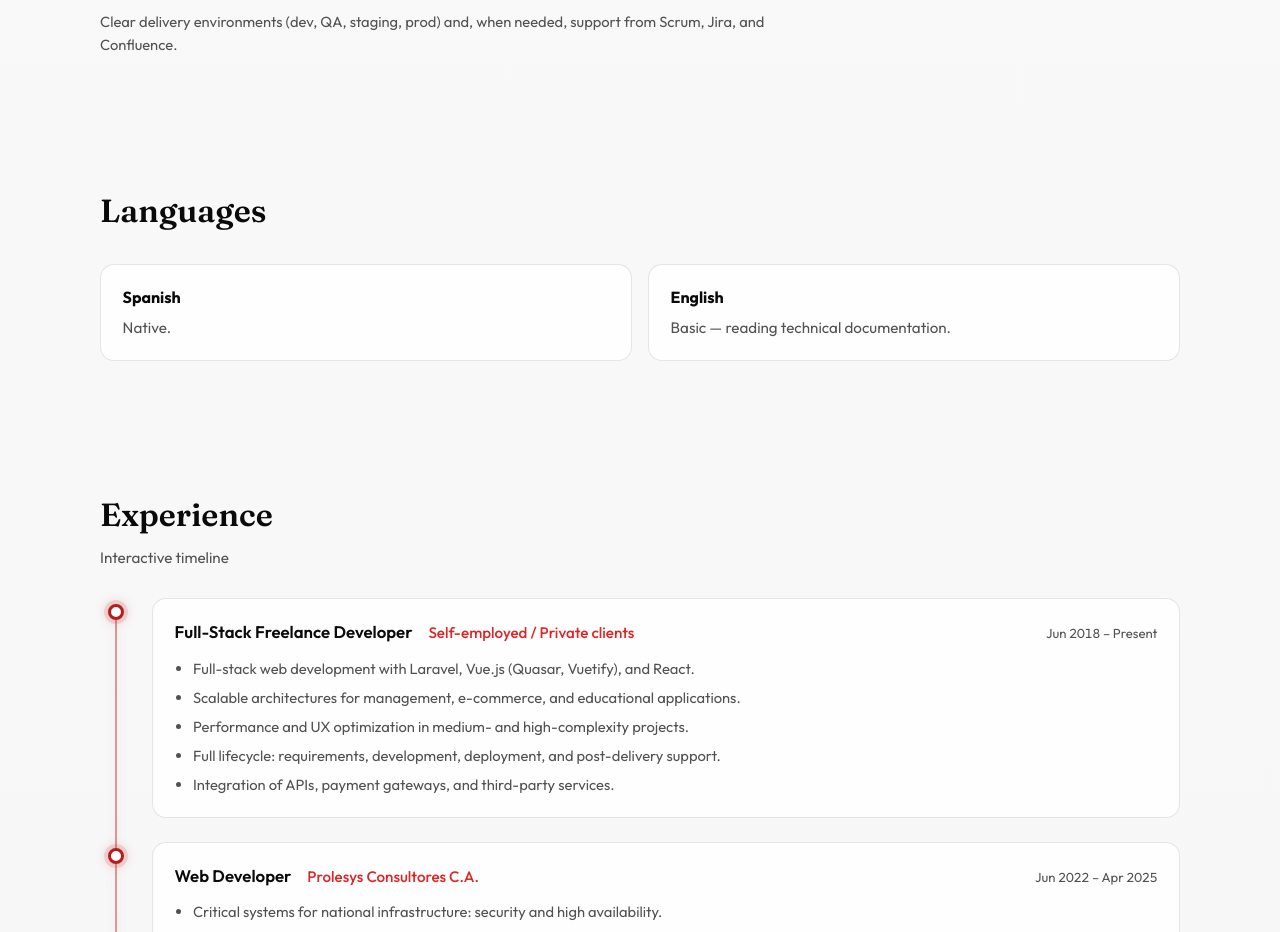
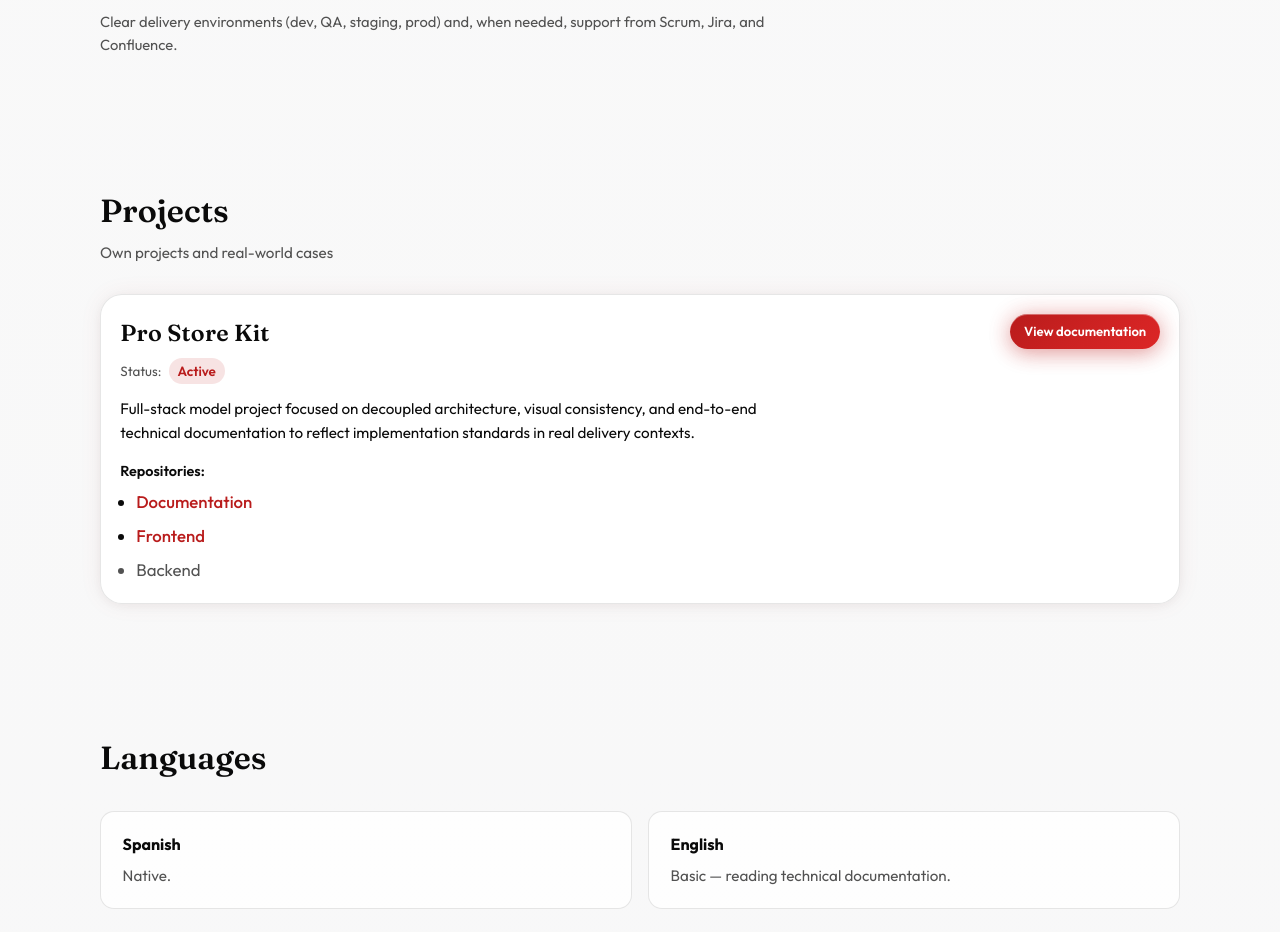
Before and after one commit to 41L4N/41L4N.github.io, a Vue app: page / in a window 1280 px wide. Shown: the part 1868-2800 px from the top of the page. Built offline with nearby package versions, Linux system fonts and the light colour scheme.

Commit message:
Add Projects component and update localization for English and Spanish. Integrate Projects section into App.vue, enhance SiteHeader navigation, and include project details in localization files for improved user experience.

```diff
--- a/src/App.vue
+++ b/src/App.vue
@@ -6,6 +6,7 @@
 		<Profile />
 		<Skills />
 		<ProjectWorkflow />
+		<Projects />
 		<Languages />
 		<Experience />
 	</main>
@@ -21,6 +22,7 @@ import Hero from '@/views/Hero.vue';
 import Languages from '@/views/Languages.vue';
 import PreMainChrome from '@/views/PreMainChrome.vue';
 import Profile from '@/views/Profile.vue';
+import Projects from '@/views/Projects.vue';
 import ProjectWorkflow from '@/views/ProjectWorkflow.vue';
 import SiteFooter from '@/views/SiteFooter.vue';
 import SiteHeader from '@/views/SiteHeader.vue';
--- a/src/plugins/vue-i18n/locales/en.json
+++ b/src/plugins/vue-i18n/locales/en.json
@@ -27,7 +27,8 @@
 		"profile": "Profile",
 		"experience": "Experience",
 		"skills": "Skills",
-		"projectWorkflow": "Workflow"
+		"projectWorkflow": "Workflow",
+		"projects": "Projects"
 	},
 	"header": {
 		"downloadCv": "Download CV"
@@ -169,6 +170,23 @@
 		"primary": "GitHub Projects and Issues as the workflow backbone, with living documentation and sprint visibility in GitHub through pull requests and continuous tracking.",
 		"secondary": "Clear delivery environments (dev, QA, staging, prod) and, when needed, support from Scrum, Jira, and Confluence."
 	},
+	"projects": {
+		"title": "Projects",
+		"kicker": "Own projects and real-world cases",
+		"proStoreKit": {
+			"name": "Pro Store Kit",
+			"statusLabel": "Status:",
+			"statusValue": "Active",
+			"ctaDocs": "View documentation",
+			"description": "Full-stack model project focused on decoupled architecture, visual consistency, and end-to-end technical documentation to reflect implementation standards in real delivery contexts.",
+			"linksLabel": "Repositories:",
+			"links": {
+				"docs": "Documentation",
+				"frontRepo": "Frontend",
+				"backRepoPending": "Backend"
+			}
+		}
+	},
 	"languages": {
 		"title": "Languages",
 		"spanish": {
--- a/src/plugins/vue-i18n/locales/es.json
+++ b/src/plugins/vue-i18n/locales/es.json
@@ -27,7 +27,8 @@
 		"profile": "Perfil",
 		"experience": "Experiencia",
 		"skills": "Habilidades",
-		"projectWorkflow": "Flujo"
+		"projectWorkflow": "Flujo",
+		"projects": "Proyectos"
 	},
 	"header": {
 		"downloadCv": "Descargar CV"
@@ -169,6 +170,23 @@
 		"primary": "GitHub Projects e Issues como base del flujo, con documentación viva y sprints visibles en GitHub a través de pull requests y seguimiento continuo.",
 		"secondary": "Ambientes de trabajo claros (dev, QA, staging, prod) y, cuando aplica, soporte con Scrum, Jira y Confluence."
 	},
+	"projects": {
+		"title": "Proyectos",
+		"kicker": "Proyectos propios y casos reales",
+		"proStoreKit": {
+			"name": "Pro Store Kit",
+			"statusLabel": "Estado:",
+			"statusValue": "Activo",
+			"ctaDocs": "Ver documentación",
+			"description": "Proyecto modelo full-stack orientado a arquitectura desacoplada, consistencia visual y documentación técnica de punta a punta para representar estándares de implementación en entornos reales.",
+			"linksLabel": "Repositorios:",
+			"links": {
+				"docs": "Documentación",
+				"frontRepo": "Frontend",
+				"backRepoPending": "Backend"
+			}
+		}
+	},
 	"languages": {
 		"title": "Idiomas",
 		"spanish": {
--- /dev/null
+++ b/src/views/Projects.vue
@@ -0,0 +1,159 @@
+<template>
+	<section
+		id="projects"
+		class="section projects reveal"
+		aria-labelledby="projects-heading"
+	>
+		<div class="section-head">
+			<h2 id="projects-heading">
+				{{ t('projects.title') }}
+			</h2>
+			<p class="section-kicker">
+				{{ t('projects.kicker') }}
+			</p>
+		</div>
+		<article class="projects__card">
+			<header class="projects__card-head">
+				<div>
+					<h3 class="projects__name">
+						{{ t('projects.proStoreKit.name') }}
+					</h3>
+					<p class="projects__status">
+						{{ t('projects.proStoreKit.statusLabel') }}
+						<span class="projects__status-pill">{{ t('projects.proStoreKit.statusValue') }}</span>
+					</p>
+				</div>
+				<a
+					class="btn btn--primary btn--sm"
+					href="https://41l4n.github.io/pro-store-kit-DOCS/"
+					target="_blank"
+					rel="noopener noreferrer"
+				>
+					{{ t('projects.proStoreKit.ctaDocs') }}
+				</a>
+			</header>
+			<p class="projects__description">
+				{{ t('projects.proStoreKit.description') }}
+			</p>
+			<p class="projects__links-label">
+				{{ t('projects.proStoreKit.linksLabel') }}
+			</p>
+			<ul class="projects__links">
+				<li>
+					<a
+						href="https://github.com/41L4N/pro-store-kit-DOCS"
+						target="_blank"
+						rel="noopener noreferrer"
+					>
+						{{ t('projects.proStoreKit.links.docs') }}
+					</a>
+				</li>
+				<li>
+					<a
+						href="https://github.com/41L4N/pro-store-kit--FRONT"
+						target="_blank"
+						rel="noopener noreferrer"
+					>
+						{{ t('projects.proStoreKit.links.frontRepo') }}
+					</a>
+				</li>
+				<li class="projects__link-disabled">
+					{{ t('projects.proStoreKit.links.backRepoPending') }}
+				</li>
+			</ul>
+		</article>
+	</section>
+</template>
+
+<script setup>
+import { useI18n } from 'vue-i18n';
+
+const { t } = useI18n();
+</script>
+
+<style lang="scss" scoped>
+.projects {
+	&__card {
+		padding: 1.2rem;
+		border: 1px solid var(--border);
+		border-radius: var(--radius-lg);
+		background: color-mix(in srgb, var(--surface-solid) 88%, transparent);
+		box-shadow: var(--shadow-sm);
+	}
+
+	&__card-head {
+		display: flex;
+		flex-direction: column;
+		gap: 0.85rem;
+		margin-bottom: 0.8rem;
+
+		@media (min-width: 720px) {
+			flex-direction: row;
+			align-items: flex-start;
+			justify-content: space-between;
+			gap: 1rem;
+		}
+	}
+
+	&__name {
+		margin: 0;
+		font-family: var(--font-display);
+		font-size: clamp(1.2rem, 2.2vw, 1.45rem);
+		font-weight: 600;
+		letter-spacing: 0.01em;
+	}
+
+	&__status {
+		margin: 0.45rem 0 0;
+		display: inline-flex;
+		align-items: center;
+		gap: 0.45rem;
+		font-size: 0.84rem;
+		color: var(--text-muted);
+	}
+
+	&__status-pill {
+		padding: 0.15rem 0.55rem;
+		border-radius: 999px;
+		background: var(--accent-soft);
+		color: var(--accent);
+		font-weight: 600;
+	}
+
+	&__description {
+		margin: 0 0 0.9rem;
+		max-width: 68ch;
+		color: var(--text);
+		font-size: 0.95rem;
+		line-height: 1.58;
+	}
+
+	&__links {
+		margin: 0;
+		padding-left: 1rem;
+		display: grid;
+		gap: 0.45rem;
+
+		a {
+			color: var(--accent);
+			text-decoration: none;
+			font-weight: 500;
+
+			&:hover {
+				text-decoration: underline;
+			}
+		}
+	}
+
+	&__link-disabled {
+		color: var(--text-muted);
+	}
+
+	&__links-label {
+		margin: 0 0 0.4rem;
+		font-size: 0.9rem;
+		font-weight: 600;
+		color: var(--text);
+	}
+}
+</style>
--- a/src/views/SiteHeader.vue
+++ b/src/views/SiteHeader.vue
@@ -17,6 +17,7 @@
 				<a href="#experience">{{ t('nav.experience') }}</a>
 				<a href="#skills">{{ t('nav.skills') }}</a>
 				<a href="#project-workflow">{{ t('nav.projectWorkflow') }}</a>
+				<a href="#projects">{{ t('nav.projects') }}</a>
 			</nav>
 			<div class="site-header__actions">
 				<div
```
